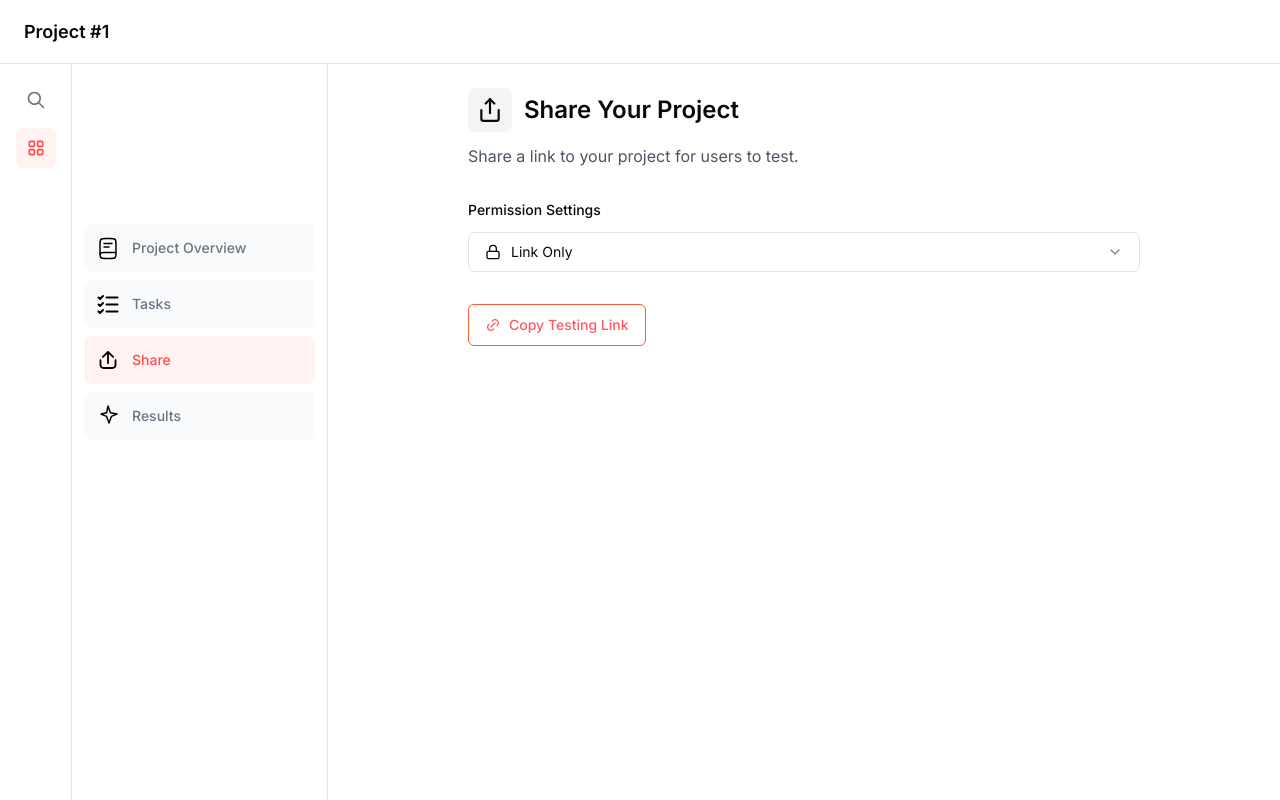
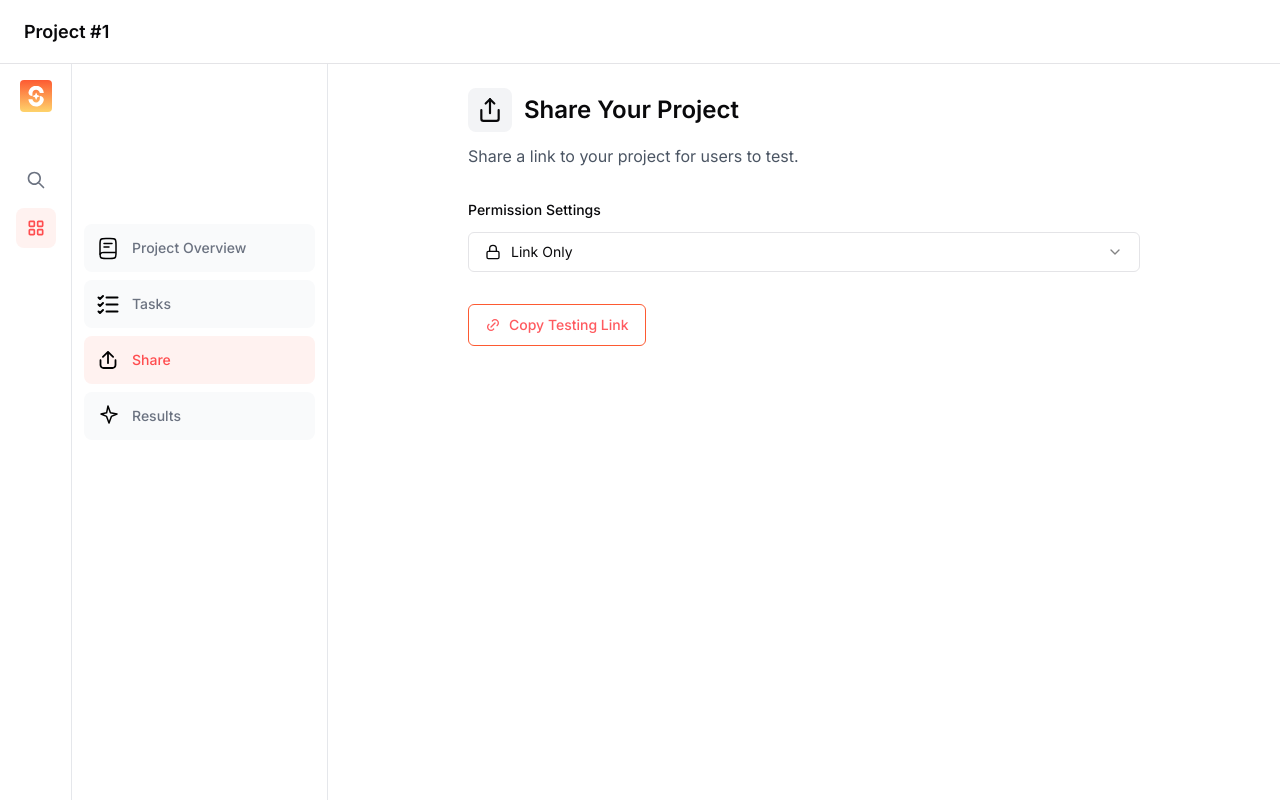
Before and after one commit to baseballwalkerchris/screenpipe-hackathon, a Next.js app: page /projects/create-project/1/share in a window 1280 px wide. Built offline with nearby package versions, Linux system fonts and the light colour scheme.

Commit message:
Add sensus-short logo

```diff
--- a/components/ui/NavigationSidebar.tsx
+++ b/components/ui/NavigationSidebar.tsx
@@ -1,6 +1,7 @@
 "use client";
 
 import { SearchIcon, GridIcon } from "@/components/icons";
+import Image from "next/image";
 
 export function NavigationSidebar() {
   return (
@@ -8,6 +9,15 @@ export function NavigationSidebar() {
       key="nav-sidebar"
       className="w-[72px] bg-white border-r border-gray-200 flex flex-col items-center py-4"
     >
+      <div className="mb-12">
+        <Image
+          src="/sensus-short.svg"
+          alt="Sensus Short Logo"
+          width={32}
+          height={32}
+          priority
+        />
+      </div>
       <button className="w-10 h-10 flex items-center justify-center rounded-lg hover:bg-gray-100">
         <SearchIcon className="w-5 h-5 text-gray-500" />
       </button>
```
